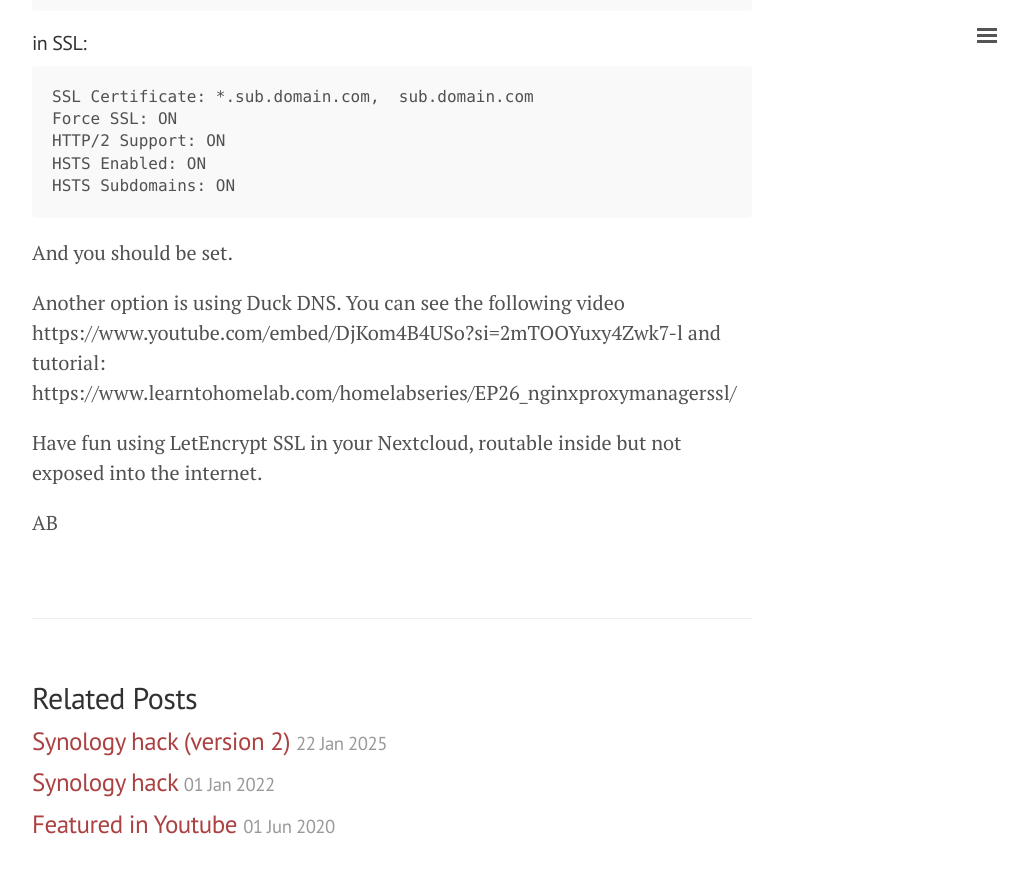
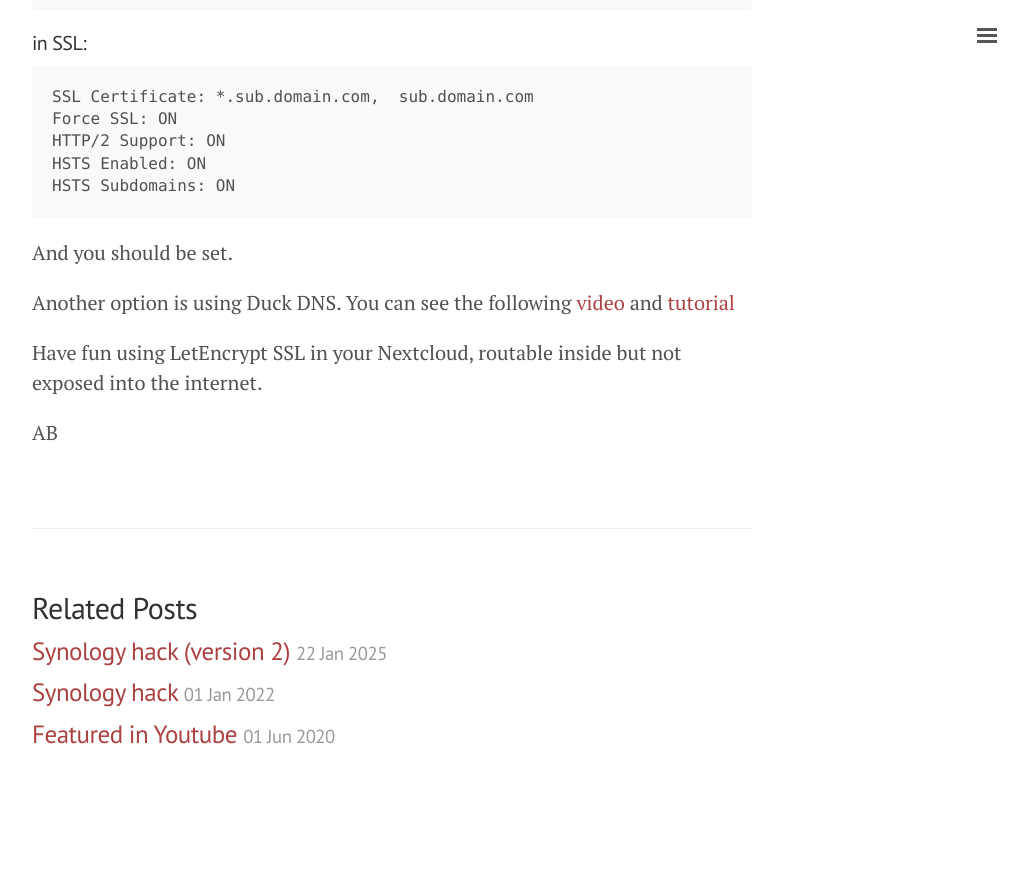
Before and after one commit to abacao/abacao.github.io, a Jekyll site: the page built from _posts/2025-06-18-SSL_Everywhere-.md, in a window 1280 px wide and 900 px high, scrolled down 2449 px. Shown: the top 873 px of the window, without its empty margins (248-1276 px from the left). Built offline with Jekyll 4.4.1, drawn with Linux system fonts in a browser that asks for light colours; after the commit the page ends 3259 px from its top, so only the background shows below that.

Commit message:
fix markdown url

```diff
--- a/_posts/2025-06-18-SSL_Everywhere-.md
+++ b/_posts/2025-06-18-SSL_Everywhere-.md
@@ -99,7 +99,7 @@ HSTS Subdomains: ON
 
 And you should be set.
 
-Another option is using Duck DNS. You can see the following video https://www.youtube.com/embed/DjKom4B4USo?si=2mTOOYuxy4Zwk7-l and tutorial: https://www.learntohomelab.com/homelabseries/EP26_nginxproxymanagerssl/
+Another option is using Duck DNS. You can see the following [video](https://www.youtube.com/embed/DjKom4B4USo?si=2mTOOYuxy4Zwk7-l) and [tutorial](https://www.learntohomelab.com/homelabseries/EP26_nginxproxymanagerssl/)
 
 
 Have fun using LetEncrypt SSL in your Nextcloud, routable inside but not exposed into the internet.
```
